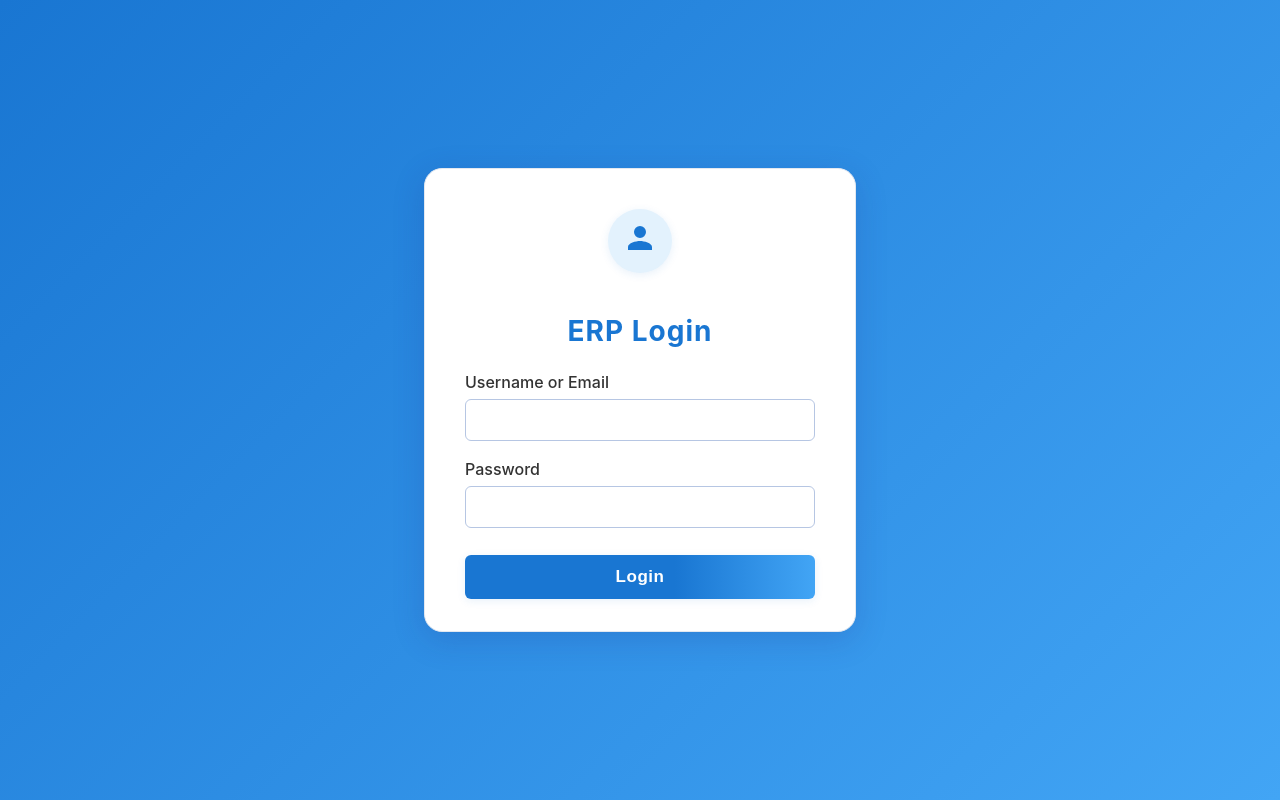
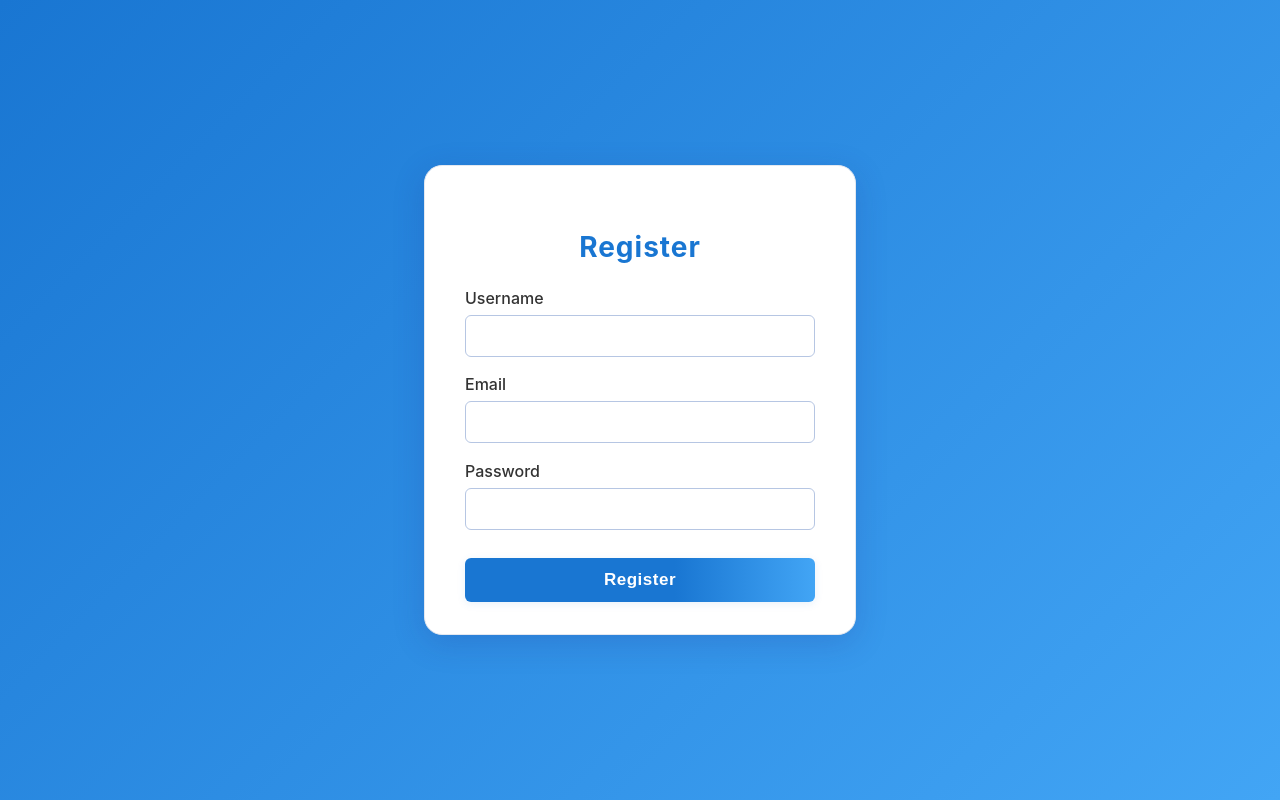
Before and after one commit to Karan27q/erp, a React (Create React App) app in the folder frontend/: page /register in a window 1280 px wide. Built offline with nearby package versions, Linux system fonts and the light colour scheme.

Commit message:
login and register page alone

```diff
--- a/frontend/package.json
+++ b/frontend/package.json
@@ -9,6 +9,7 @@
     "@testing-library/user-event": "^13.5.0",
     "react": "^19.1.0",
     "react-dom": "^19.1.0",
+    "react-router-dom": "^6.30.1",
     "react-scripts": "5.0.1",
     "web-vitals": "^2.1.4"
   },
--- a/frontend/src/App.js
+++ b/frontend/src/App.js
@@ -1,8 +1,18 @@
+// Example for d:\erp\frontend\src\App.js
 import React from "react";
+import { BrowserRouter as Router, Routes, Route } from "react-router-dom";
 import Login from "./pages/login";
+import Register from "./pages/register";
 
 function App() {
-  return <Login />;
+  return (
+    <Router>
+      <Routes>
+        <Route path="/" element={<Login />} />
+        <Route path="/register" element={<Register />} />
+      </Routes>
+    </Router>
+  );
 }
 
 export default App;
--- a/frontend/src/pages/login.js
+++ b/frontend/src/pages/login.js
@@ -1,22 +1,52 @@
 import React, { useState } from "react";
+import { useNavigate } from "react-router-dom";
 
 const Login = () => {
   const [form, setForm] = useState({ username: "", password: "" });
   const [error, setError] = useState("");
+  const [loading, setLoading] = useState(false);
+  const navigate = useNavigate();
 
   const handleChange = (e) => {
     setForm({ ...form, [e.target.name]: e.target.value });
     setError("");
   };
 
-  const handleSubmit = (e) => {
+  const handleSubmit = async (e) => {
     e.preventDefault();
+
     if (!form.username || !form.password) {
       setError("Both fields are required.");
       return;
     }
-    // TODO: Add login logic here (API call)
-    alert(`Logging in as ${form.username}`);
+
+    setLoading(true);
+
+    try {
+      const response = await fetch("/api/login", {
+        method: "POST",
+        headers: { "Content-Type": "application/json" },
+        body: JSON.stringify(form),
+      });
+
+      const data = await response.json();
+
+      if (!response.ok) {
+        throw new Error(data.message || "Login failed");
+      }
+
+      // Save token and redirect
+      localStorage.setItem("token", data.token);
+      navigate("/dashboard");
+    } catch (err) {
+      setError(err.message);
+    } finally {
+      setLoading(false);
+    }
+  };
+
+  const handleRegister = () => {
+    navigate("/register");
   };
 
   return (
@@ -43,91 +73,55 @@ const Login = () => {
           alignItems: "center",
         }}
       >
-        {/* Logo/Icon */}
-        <div
-          style={{
-            background: "#e3f2fd",
-            borderRadius: "50%",
-            width: 64,
-            height: 64,
-            display: "flex",
-            alignItems: "center",
-            justifyContent: "center",
-            marginBottom: 18,
-            boxShadow: "0 2px 8px rgba(25, 118, 210, 0.10)",
-          }}
-        >
-          <svg width="36" height="36" viewBox="0 0 24 24" fill="#1976d2" xmlns="http://www.w3.org/2000/svg">
-            <path d="M12 12c2.7 0 8 1.34 8 4v2H4v-2c0-2.66 5.3-4 8-4zm0-2a4 4 0 100-8 4 4 0 000 8z" />
-          </svg>
-        </div>
-        <h2
-          style={{
-            marginBottom: "1.5rem",
-            textAlign: "center",
-            fontWeight: 700,
-            fontSize: 28,
-            color: "#1976d2",
-            letterSpacing: 1,
-          }}
-        >
-          ERP Login
-        </h2>
-        <div style={{ marginBottom: "1.1rem", width: "100%" }}>
-          <label style={{ display: "block", marginBottom: 7, fontWeight: 500, color: "#333" }} htmlFor="username">
-            Username or Email
+        <h2 style={{ marginBottom: 24, color: "#1976d2" }}>Login</h2>
+
+        {error && (
+          <div style={{ color: "red", marginBottom: 16 }}>{error}</div>
+        )}
+
+        <label htmlFor="username" style={{ display: "none" }}>
+          Username
         </label>
         <input
+          id="username"
           type="text"
-            id="username"
           name="username"
+          placeholder="Username"
           value={form.username}
           onChange={handleChange}
           style={{
             width: "100%",
-              padding: "11px 12px",
+            padding: "10px",
+            marginBottom: "16px",
+            border: "1px solid #bdbdbd",
             borderRadius: 6,
-              border: "1.5px solid #b6c6e3",
             fontSize: 16,
-              outline: "none",
-              transition: "border 0.2s",
-              boxSizing: "border-box",
           }}
-            autoComplete="username"
-            onFocus={e => (e.target.style.border = '1.5px solid #1976d2')}
-            onBlur={e => (e.target.style.border = '1.5px solid #b6c6e3')}
         />
-        </div>
-        <div style={{ marginBottom: "1.1rem", width: "100%" }}>
-          <label style={{ display: "block", marginBottom: 7, fontWeight: 500, color: "#333" }} htmlFor="password">
+
+        <label htmlFor="password" style={{ display: "none" }}>
           Password
         </label>
         <input
+          id="password"
           type="password"
-            id="password"
           name="password"
+          placeholder="Password"
           value={form.password}
           onChange={handleChange}
           style={{
             width: "100%",
-              padding: "11px 12px",
+            padding: "10px",
+            marginBottom: "16px",
+            border: "1px solid #bdbdbd",
             borderRadius: 6,
-              border: "1.5px solid #b6c6e3",
             fontSize: 16,
-              outline: "none",
-              transition: "border 0.2s",
-              boxSizing: "border-box",
           }}
-            autoComplete="current-password"
-            onFocus={e => (e.target.style.border = '1.5px solid #1976d2')}
-            onBlur={e => (e.target.style.border = '1.5px solid #b6c6e3')}
         />
-        </div>
-        {error && (
-          <div style={{ color: "#d32f2f", marginBottom: "1.1rem", textAlign: "center", width: "100%" }}>{error}</div>
-        )}
+
         <button
           type="submit"
+          disabled={loading}
           style={{
             width: "100%",
             padding: "12px 0",
@@ -137,16 +131,57 @@ const Login = () => {
             borderRadius: 6,
             fontWeight: 700,
             fontSize: 17,
-            cursor: "pointer",
+            cursor: loading ? "not-allowed" : "pointer",
             marginTop: 10,
             boxShadow: "0 2px 8px rgba(25, 118, 210, 0.10)",
             letterSpacing: 0.5,
             transition: "background 0.2s, transform 0.1s",
+            opacity: loading ? 0.6 : 1,
           }}
-          onMouseOver={e => (e.target.style.background = 'linear-gradient(90deg, #1565c0 60%, #1976d2 100%)')}
-          onMouseOut={e => (e.target.style.background = 'linear-gradient(90deg, #1976d2 60%, #42a5f5 100%)')}
+          onMouseOver={(e) => {
+            if (!loading) {
+              e.target.style.background =
+                "linear-gradient(90deg, #1565c0 60%, #1976d2 100%)";
+            }
+          }}
+          onMouseOut={(e) => {
+            if (!loading) {
+              e.target.style.background =
+                "linear-gradient(90deg, #1976d2 60%, #42a5f5 100%)";
+            }
+          }}
         >
-          Login
+          {loading ? "Logging in..." : "Login"}
+        </button>
+
+        <button
+          type="button"
+          onClick={handleRegister}
+          style={{
+            width: "100%",
+            padding: "12px 0",
+            background: "#fff",
+            color: "#1976d2",
+            border: "1.5px solid #1976d2",
+            borderRadius: 6,
+            fontWeight: 700,
+            fontSize: 17,
+            cursor: "pointer",
+            marginTop: 14,
+            boxShadow: "0 2px 8px rgba(25, 118, 210, 0.06)",
+            letterSpacing: 0.5,
+            transition: "background 0.2s, color 0.2s",
+          }}
+          onMouseOver={(e) => {
+            e.target.style.background = "#1976d2";
+            e.target.style.color = "#fff";
+          }}
+          onMouseOut={(e) => {
+            e.target.style.background = "#fff";
+            e.target.style.color = "#1976d2";
+          }}
+        >
+          Register
         </button>
       </form>
     </div>
--- /dev/null
+++ b/frontend/src/pages/register.js
@@ -0,0 +1,163 @@
+import React, { useState } from "react";
+
+const Register = () => {
+  const [form, setForm] = useState({ username: "", email: "", password: "" });
+  const [error, setError] = useState("");
+
+  const handleChange = (e) => {
+    setForm({ ...form, [e.target.name]: e.target.value });
+    setError("");
+  };
+
+  const handleSubmit = (e) => {
+    e.preventDefault();
+    if (!form.username || !form.email || !form.password) {
+      setError("All fields are required.");
+      return;
+    }
+    // TODO: Add registration logic here (API call)
+    alert(`Registering user: ${form.username}`);
+  };
+
+  return (
+    <div
+      style={{
+        minHeight: "100vh",
+        display: "flex",
+        alignItems: "center",
+        justifyContent: "center",
+        background: "linear-gradient(135deg, #1976d2 0%, #42a5f5 100%)",
+      }}
+    >
+      <form
+        onSubmit={handleSubmit}
+        style={{
+          background: "#fff",
+          padding: "2.5rem 2.5rem 2rem 2.5rem",
+          borderRadius: "18px",
+          boxShadow: "0 8px 32px 0 rgba(31, 38, 135, 0.18)",
+          minWidth: 350,
+          border: "1.5px solid #e3e8f0",
+          display: "flex",
+          flexDirection: "column",
+          alignItems: "center",
+        }}
+      >
+        <h2
+          style={{
+            marginBottom: "1.5rem",
+            textAlign: "center",
+            fontWeight: 700,
+            fontSize: 28,
+            color: "#1976d2",
+            letterSpacing: 1,
+          }}
+        >
+          Register
+        </h2>
+        <div style={{ marginBottom: "1.1rem", width: "100%" }}>
+          <label style={{ display: "block", marginBottom: 7, fontWeight: 500, color: "#333" }} htmlFor="username">
+            Username
+          </label>
+          <input
+            type="text"
+            id="username"
+            name="username"
+            value={form.username}
+            onChange={handleChange}
+            style={{
+              width: "100%",
+              padding: "11px 12px",
+              borderRadius: 6,
+              border: "1.5px solid #b6c6e3",
+              fontSize: 16,
+              outline: "none",
+              transition: "border 0.2s",
+              boxSizing: "border-box",
+            }}
+            autoComplete="username"
+            onFocus={e => (e.target.style.border = '1.5px solid #1976d2')}
+            onBlur={e => (e.target.style.border = '1.5px solid #b6c6e3')}
+          />
+        </div>
+        <div style={{ marginBottom: "1.1rem", width: "100%" }}>
+          <label style={{ display: "block", marginBottom: 7, fontWeight: 500, color: "#333" }} htmlFor="email">
+            Email
+          </label>
+          <input
+            type="email"
+            id="email"
+            name="email"
+            value={form.email}
+            onChange={handleChange}
+            style={{
+              width: "100%",
+              padding: "11px 12px",
+              borderRadius: 6,
+              border: "1.5px solid #b6c6e3",
+              fontSize: 16,
+              outline: "none",
+              transition: "border 0.2s",
+              boxSizing: "border-box",
+            }}
+            autoComplete="email"
+            onFocus={e => (e.target.style.border = '1.5px solid #1976d2')}
+            onBlur={e => (e.target.style.border = '1.5px solid #b6c6e3')}
+          />
+        </div>
+        <div style={{ marginBottom: "1.1rem", width: "100%" }}>
+          <label style={{ display: "block", marginBottom: 7, fontWeight: 500, color: "#333" }} htmlFor="password">
+            Password
+          </label>
+          <input
+            type="password"
+            id="password"
+            name="password"
+            value={form.password}
+            onChange={handleChange}
+            style={{
+              width: "100%",
+              padding: "11px 12px",
+              borderRadius: 6,
+              border: "1.5px solid #b6c6e3",
+              fontSize: 16,
+              outline: "none",
+              transition: "border 0.2s",
+              boxSizing: "border-box",
+            }}
+            autoComplete="new-password"
+            onFocus={e => (e.target.style.border = '1.5px solid #1976d2')}
+            onBlur={e => (e.target.style.border = '1.5px solid #b6c6e3')}
+          />
+        </div>
+        {error && (
+          <div style={{ color: "#d32f2f", marginBottom: "1.1rem", textAlign: "center", width: "100%" }}>{error}</div>
+        )}
+        <button
+          type="submit"
+          style={{
+            width: "100%",
+            padding: "12px 0",
+            background: "linear-gradient(90deg, #1976d2 60%, #42a5f5 100%)",
+            color: "#fff",
+            border: "none",
+            borderRadius: 6,
+            fontWeight: 700,
+            fontSize: 17,
+            cursor: "pointer",
+            marginTop: 10,
+            boxShadow: "0 2px 8px rgba(25, 118, 210, 0.10)",
+            letterSpacing: 0.5,
+            transition: "background 0.2s, transform 0.1s",
+          }}
+          onMouseOver={e => (e.target.style.background = 'linear-gradient(90deg, #1565c0 60%, #1976d2 100%)')}
+          onMouseOut={e => (e.target.style.background = 'linear-gradient(90deg, #1976d2 60%, #42a5f5 100%)')}
+        >
+          Register
+        </button>
+      </form>
+    </div>
+  );
+};
+
+export default Register;
--- /dev/null
+++ b/package.json
@@ -0,0 +1,5 @@
+{
+  "dependencies": {
+    "react-router-dom": "^7.7.1"
+  }
+}
```
Also changed, not shown: 1 other file (tests, documents, lock files or other folders). Lines whose indentation alone changed are shown as unchanged.
